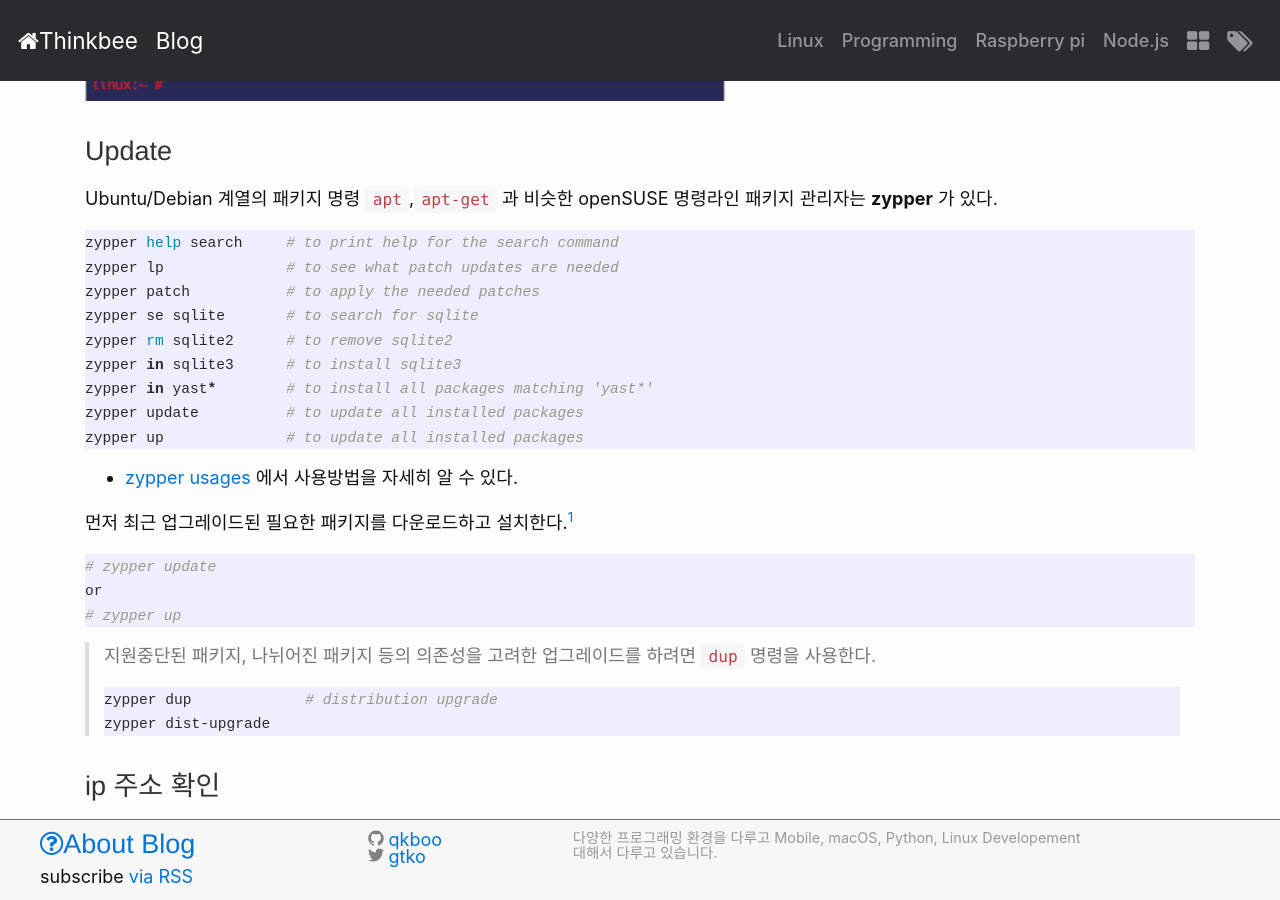
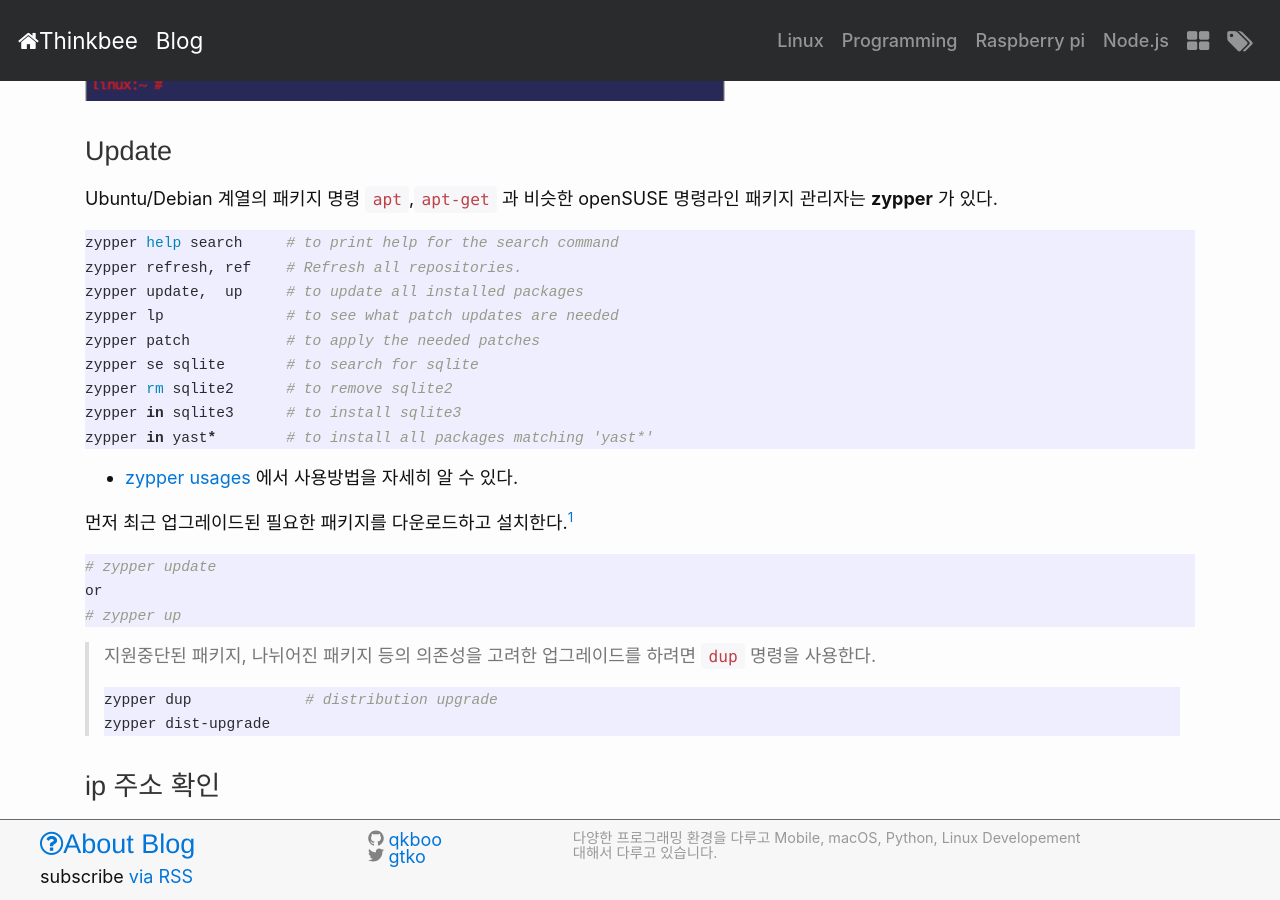
Before and after one commit to webhacking/qkboo.github.io, a Jekyll site: the page built from _posts/raspberrypi/2017-10-20-opensuse-jeos-install.markdown, in a window 1280 px wide and 900 px high, scrolled down 3620 px. Built offline with Jekyll 4.4.1, drawn with Linux system fonts in a browser that asks for light colours; nearby versions of some CDN libraries; comment, search, counter and statistics services are not loaded.

Commit message:
post: edit some zypper command

````diff
--- a/_posts/raspberrypi/2017-10-20-opensuse-jeos-install.markdown
+++ b/_posts/raspberrypi/2017-10-20-opensuse-jeos-install.markdown
@@ -113,14 +113,14 @@ Ubuntu/Debian 계열의 패키지 명령 `apt`,`apt-get` 과 비슷한 openSUSE
 
 ```sh
 zypper help search     # to print help for the search command
+zypper refresh, ref    # Refresh all repositories.
+zypper update,  up     # to update all installed packages
 zypper lp              # to see what patch updates are needed
 zypper patch           # to apply the needed patches
 zypper se sqlite       # to search for sqlite
 zypper rm sqlite2      # to remove sqlite2
 zypper in sqlite3      # to install sqlite3
 zypper in yast*        # to install all packages matching 'yast*'
-zypper update          # to update all installed packages
-zypper up              # to update all installed packages
 ```
 
 - [zypper usages](https://en.opensuse.org/SDB:Zypper_usage) 에서 사용방법을 자세히 알 수 있다.
````
